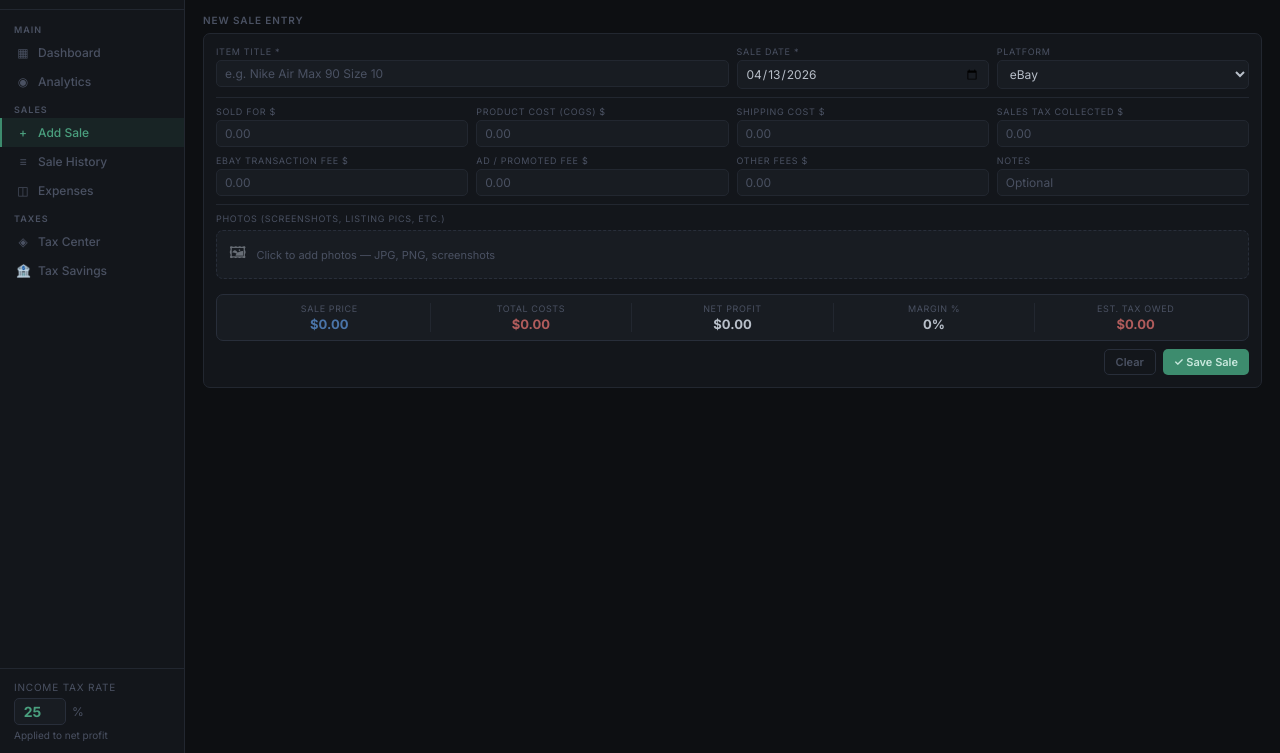
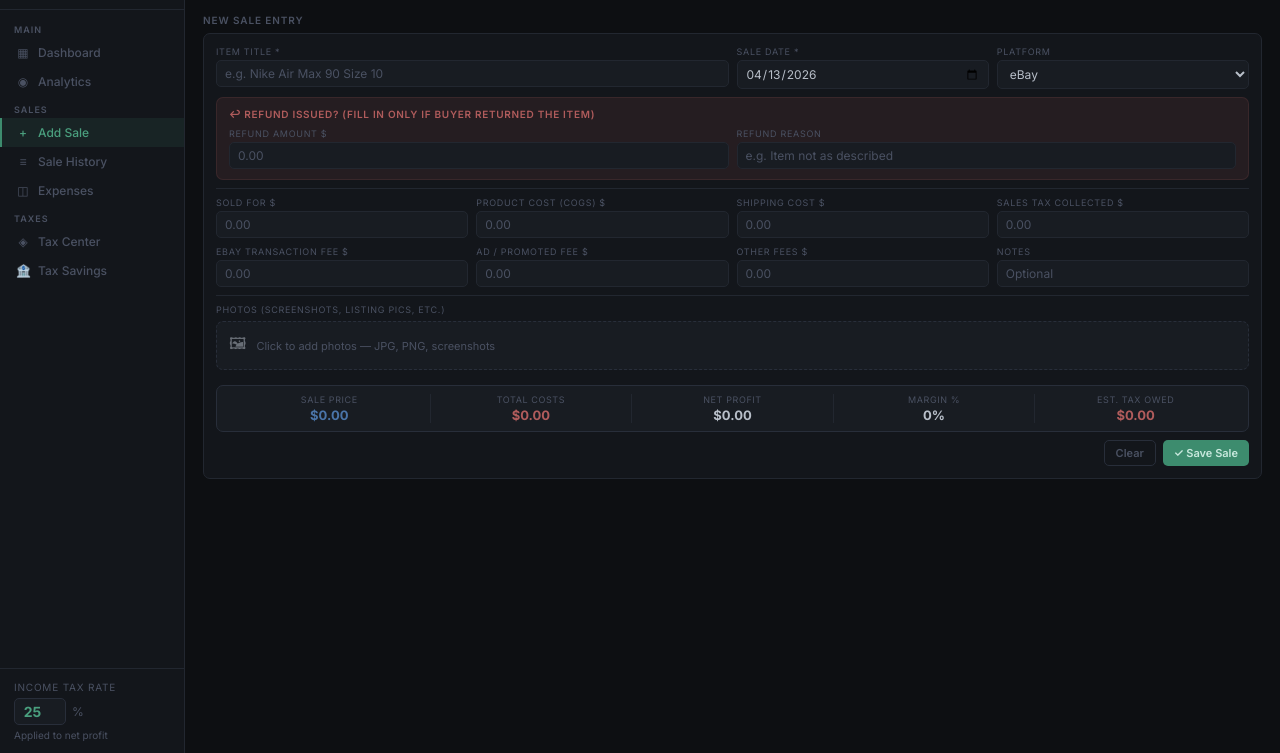
Before and after one commit to noimy/FlipLedger, a website: page public/index.html in a window 1280 px wide. Both pictures are taken after a click on the element "+ Add Sale". Shown: the part 47-800 px from the top of the page. Drawn offline with Linux system fonts and the light colour scheme.

Commit message:
Add refund section to index.html

```diff
--- a/public/index.html
+++ b/public/index.html
@@ -437,6 +437,14 @@
           </select>
         </div>
       </div>
+      <!-- REFUND SECTION -->
+      <div style="background:var(--red-dim);border:1px solid rgba(140,74,74,0.2);border-radius:var(--r);padding:10px 12px;margin-bottom:8px;">
+        <div style="font-size:10px;font-weight:600;color:var(--red-light);text-transform:uppercase;letter-spacing:.7px;margin-bottom:8px;">↩ Refund Issued? (fill in only if buyer returned the item)</div>
+        <div class="form-grid fg2" style="margin-bottom:0;">
+          <div class="fgrp"><label>Refund Amount $</label><input type="number" id="f_refund" placeholder="0.00" step="0.01" min="0" oninput="calcLive()"></div>
+          <div class="fgrp"><label>Refund Reason</label><input type="text" id="f_refund_reason" placeholder="e.g. Item not as described"></div>
+        </div>
+      </div>
       <div class="div"></div>
       <div class="form-grid fg4">
         <div class="fgrp"><label>Sold For $</label><input type="number" id="f_sold" placeholder="0.00" step="0.01" min="0" oninput="calcLive()"></div>
@@ -1243,7 +1251,7 @@ function noData(){return`<div style="text-align:center;color:var(--text3);paddin
 // LIVE CALC
 // ═══════════════════════════════════════════
 function calcLive() {
-  const s={sold:gv('f_sold'),cogs:gv('f_cogs'),shipping:gv('f_shipping'),salestax:gv('f_salestax'),txfee:gv('f_txfee'),adfee:gv('f_adfee'),otherfee:gv('f_otherfee')};
+  const s={sold:gv('f_sold'),cogs:gv('f_cogs'),shipping:gv('f_shipping'),salestax:gv('f_salestax'),txfee:gv('f_txfee'),adfee:gv('f_adfee'),otherfee:gv('f_otherfee'),refund:gv('f_refund')};
   const c=calcSale(s);
   ge('cp_sold').textContent='$'+(+s.sold||0).toFixed(2);
   ge('cp_costs').textContent='$'+c.totalCosts.toFixed(2);
@@ -1265,13 +1273,14 @@ function submitSale() {
     sold:+gv('f_sold')||0,cogs:+gv('f_cogs')||0,shipping:+gv('f_shipping')||0,
     salestax:+gv('f_salestax')||0,txfee:+gv('f_txfee')||0,adfee:+gv('f_adfee')||0,
     otherfee:+gv('f_otherfee')||0,notes:gv('f_notes'),
+    refund:+gv('f_refund')||0,refundReason:gv('f_refund_reason'),
     photos: [...stagingPhotos.sale]
   });
   save();clearForm();toast('✓ Sale saved!');goTo('history');
 }
 
 function clearForm(){
-  ['f_title','f_sold','f_cogs','f_shipping','f_salestax','f_txfee','f_adfee','f_otherfee','f_notes'].forEach(id=>ge(id).value='');
+  ['f_title','f_sold','f_cogs','f_shipping','f_salestax','f_txfee','f_adfee','f_otherfee','f_notes','f_refund','f_refund_reason'].forEach(id=>ge(id).value='');
   ge('f_date').value=today();
   clearStagingPhotos('sale');
   calcLive();
```
